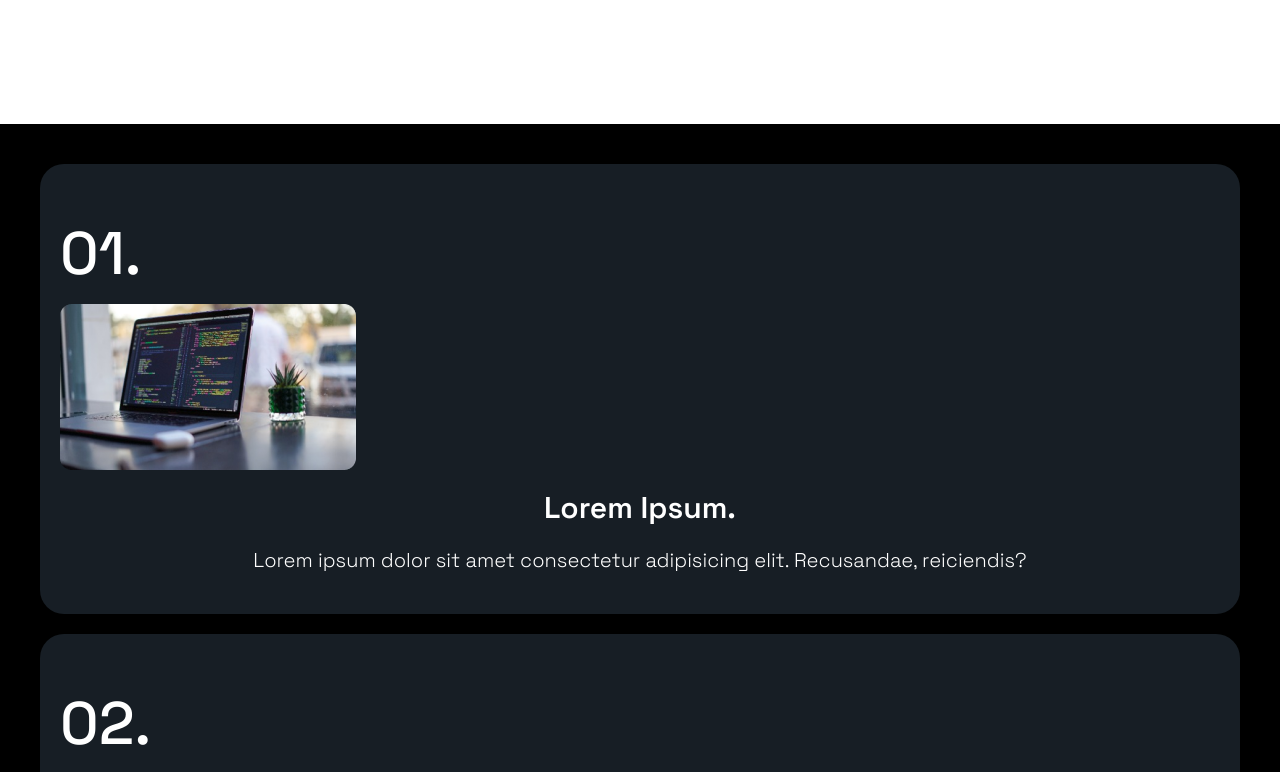
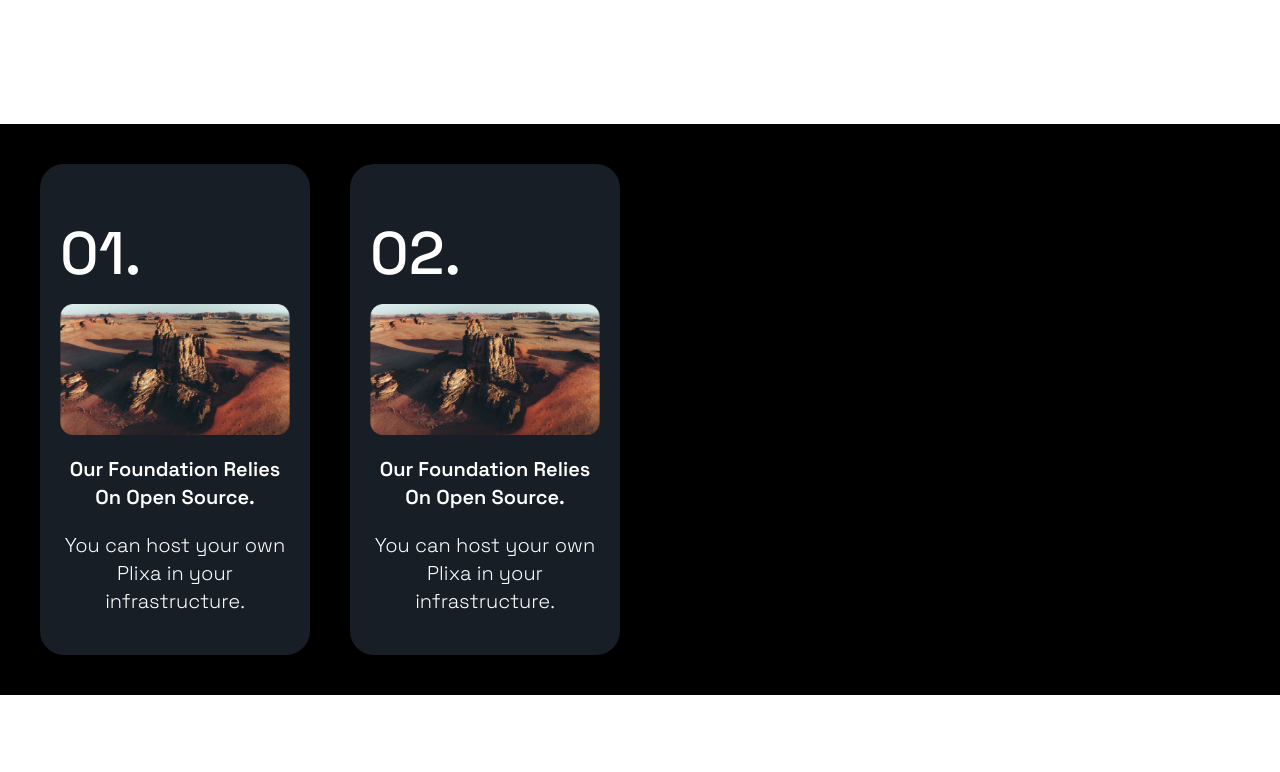
Before and after one commit to saintmalik/plixa, a Vue app: page / in a window 1280 px wide. Shown: the part 1760-2532 px from the top of the page. After the commit the page ends 2455 px from the top, so only its background shows below. Built offline with nearby package versions, Linux system fonts and the light colour scheme.

Commit message:
phenry updated

```diff
--- a/src/components/social.vue
+++ b/src/components/social.vue
@@ -1,16 +1,16 @@
 <template>
-  <div class="px-5 py-5 bg-black">
+  <div class="px-5 py-5 bg-black  grid grid-cols-4">
     <div class="m-5">
       <div class="bg-[#171E25] rounded-3xl p-5">
         <div>
           <h1 class="pt-10 text-white text-6xl font-medium">01.</h1>
           <div class="py-5">
-            <img src="../assets/image/laptop.png" alt="" />
+            <img src="../assets/image/desert.png" alt="" />
           </div>
           <div class="text-center text-white">
-            <h1 class="font-semibold text-3xl capitalize">Lorem ipsum.</h1>
+            <h1 class="font-semibold text-xl capitalize">Our foundation relies on open source.</h1>
             <p class="my-5 text-xl font-light">
-              Lorem ipsum dolor sit amet consectetur adipisicing elit. Recusandae, reiciendis?
+              You can host your own Plixa in your infrastructure.
             </p>
           </div>
         </div>
@@ -21,12 +21,12 @@
         <div>
           <h1 class="pt-10 text-white text-6xl font-medium">02.</h1>
           <div class="py-5">
-            <img src="../assets/image/laptop.png" alt="" />
+            <img src="../assets/image/desert.png" alt="" />
           </div>
           <div class="text-center text-white">
-            <h1 class="font-semibold text-3xl capitalize">Lorem ipsum.</h1>
+            <h1 class="font-semibold text-xl capitalize">Our foundation relies on open source.</h1>
             <p class="my-5 text-xl font-light">
-              Lorem ipsum dolor sit amet consectetur adipisicing elit. Recusandae, reiciendis?
+             You can host your own Plixa in your infrastructure.
             </p>
           </div>
         </div>
```
Also changed, not shown: src/assets/image/desert.png (added).
